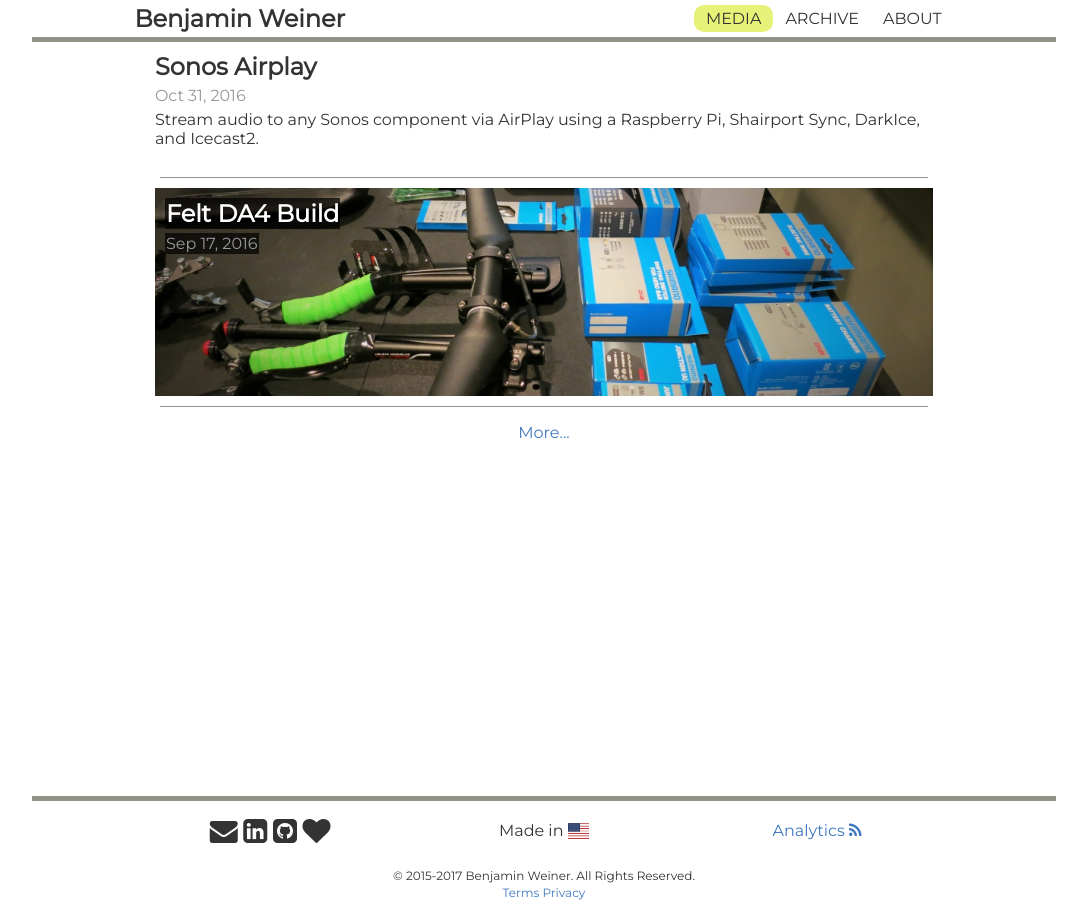
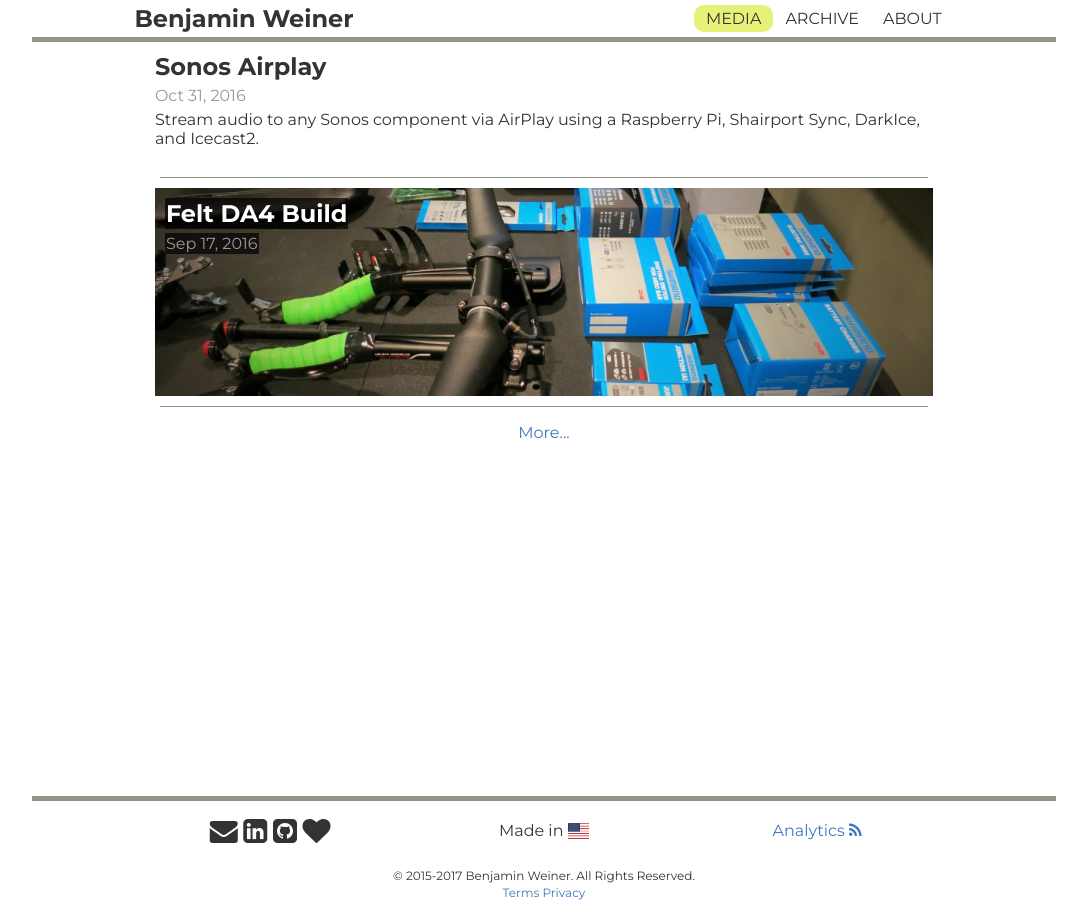
Before and after one commit to bmweiner/bmweiner.github.io, a Jekyll site: the page built from media.html, in a window 1280 px wide. Shown: the whole page, without its empty margins (96-1183 px from the left). Built offline with Jekyll 4.4.1, drawn with Linux system fonts in a browser that asks for light colours.

Commit message:
Added bold font.

```diff
--- a/styles/screen.scss
+++ b/styles/screen.scss
@@ -27,7 +27,7 @@ $flag-icon-square-path: "/1x1" !default;
 $views-color: rgba(15, 123, 20, 0.85);
 $users-color: rgba(44, 116, 177, 0.85);
 
-@import url(https://fonts.googleapis.com/css?family=Montserrat);
+@import url(https://fonts.googleapis.com/css?family=Montserrat:400,700);
 
 @import "mixins";
 @import "normalize";
```
